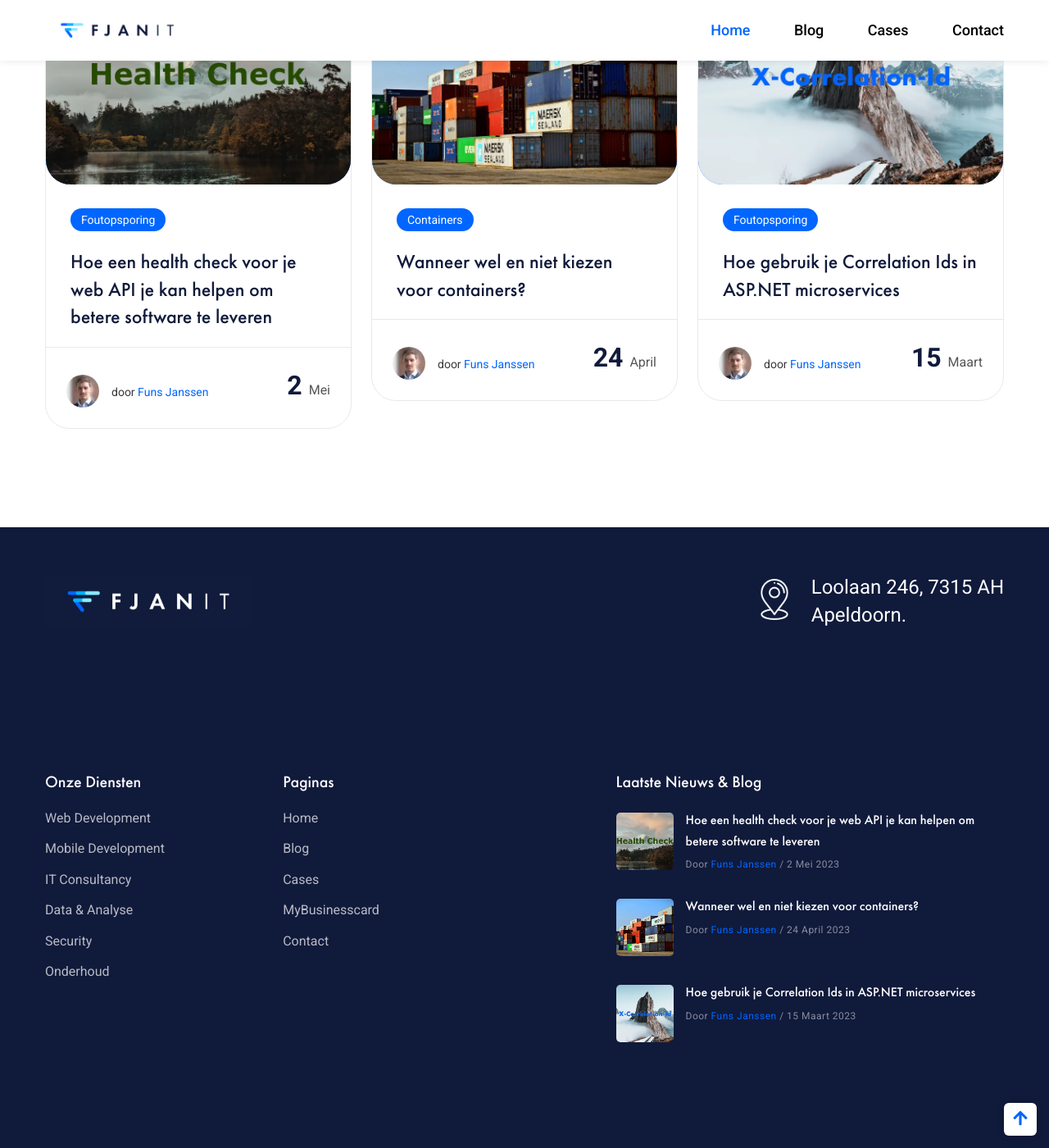
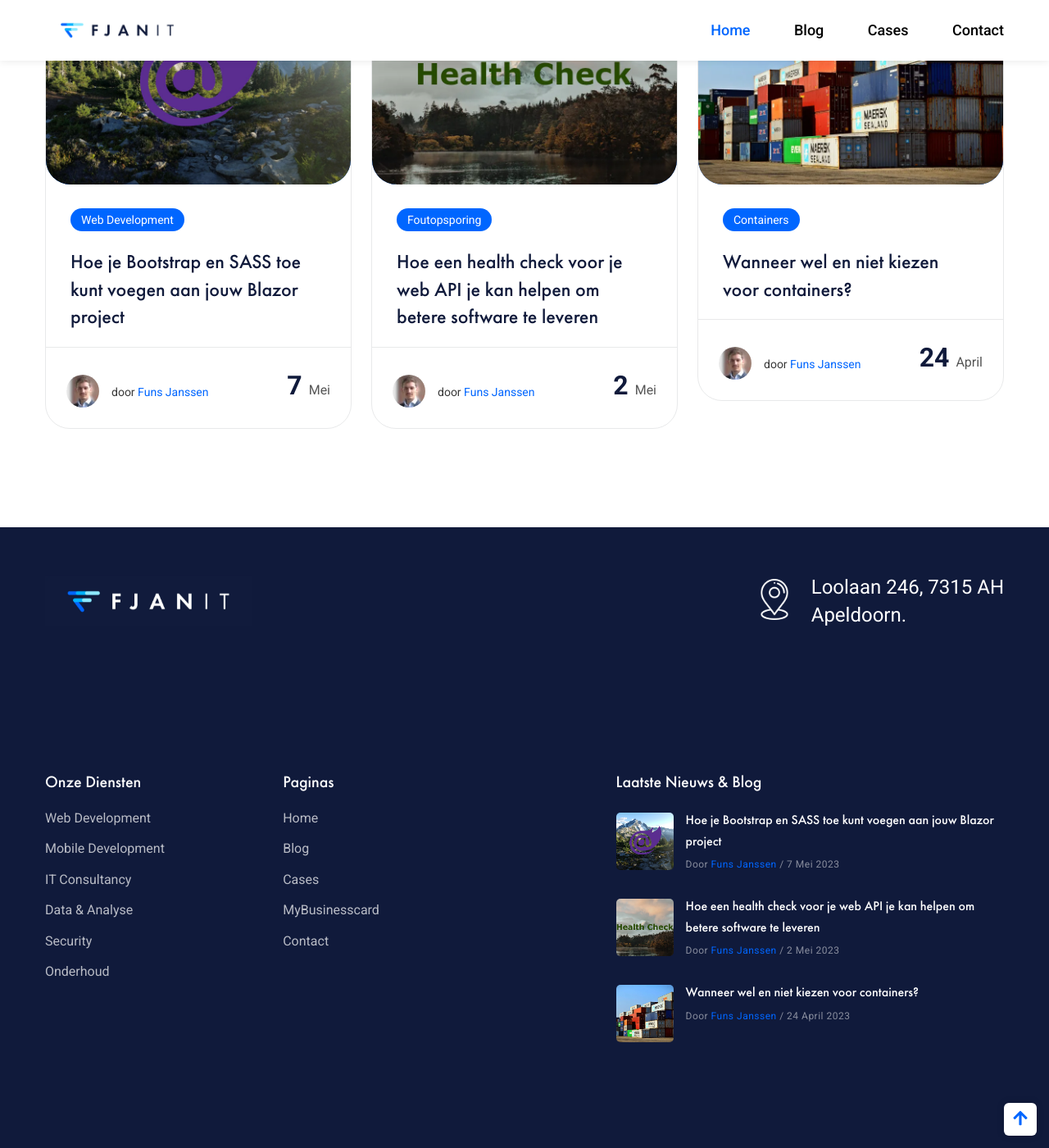
Before and after one commit to funselaar/funselaar.github.io, a Jekyll site: the page built from index.html, in a window 1280 px wide and 1400 px high, scrolled down 4717 px. Shown: the whole window at 82% size. Built offline with Jekyll 4.4.1, drawn with Linux system fonts in a browser that asks for light colours; some web fonts are replaced; some of the changed lines change nothing that is shown.

Commit message:
Adds blazor bootstrap blog post

```diff
--- a/_layouts/home.html
+++ b/_layouts/home.html
@@ -79,14 +79,7 @@
 								<div class="navbar-collapse collapse clearfix" id="navbarSupportedContent">
 									<ul class="navigation clearfix">
 										<li><a href="/">Home</a></li>
-										<li class="dropdown"><a href="#">Blog</a>
-											<ul>
-												<li><a href="/blog">Alle Posts</a></li>
-												{% for post in site.posts limit:2 %}
-												<li><a href="{{post.url}}">{{post.title}}, {{post.day}} {{post.month}}</a></li>
-												{% endfor %}
-											</ul>
-										</li>
+										<li><a href="/blog">Blog</a></li>
 										<li class="dropdown"><a href="#">Cases</a>
 											<ul>
 												<li><a href="/cases">Alle Cases</a></li>
--- /dev/null
+++ b/_posts/2023-05-07-blazor-bootstrap-sass.html
@@ -0,0 +1,128 @@
+---
+layout: post
+title: Blazor, Bootstrap en SASS
+full-title: "Hoe je Bootstrap en SASS toe kunt voegen aan jouw Blazor project"
+banner: /assets/images/gallery/blazor.jpg
+topic: Web Development
+day: 7
+month: Mei
+year: 2023
+author: Funs Janssen
+author-image: /assets/images/resource/author-1.webp
+tags: Blazor Bootstrap SASS
+---
+
+<h3 class="blog-title">Hoe je Bootstrap en SASS toe kunt voegen aan jouw Blazor project
+</h3>
+
+<p>
+    Bootstrap is een populair framework voor het maken van responsieve en mobielvriendelijke websites. Sass is een
+    uitbreiding van CSS die extra functies biedt, zoals variabelen, geneste regels, mixins en meer. Door Bootstrap en
+    Sass te gebruiken in je Blazor-applicatie, kun je de stijl en het uiterlijk van je componenten verbeteren en
+    aanpassen.
+</p>
+<p>
+    Om Bootstrap en Sass toe te voegen aan je Blazor-applicatie, moet je de volgende stappen volgen:
+</p>
+<ul class="check-list">
+    <li>Voeg bootstrap toe aan je project.
+    </li>
+    <li>Maak je eigen aangepaste stijl.</li>
+    <li>Configureer de Sass compiler.</li>
+</ul>
+<p>In deze blog zal ik je laten zien hoe je deze stappen kunt uitvoeren in een eenvoudige Blazor. Ik zal gebruik maken
+    van Visual Studio als editor. Ik zal ook laten zien hoe je Sass kunt gebruiken om de standaardstijlen van Bootstrap
+    aan te passen en om aangepaste stijlen toe te voegen aan je Blazor-componenten.
+</p>
+<h4>Bootstrap toevoegen</h4>
+<p>
+    Wanneer je een project hebt aangemaakt kun je een client-side library toevoegen. Rechter muisklik op je project in
+    Visual Studio. Vervolgens klik je op Add en dan Client-Side Library.
+</p>
+
+<div class="blog-image my-4">
+    <img src="/assets/images/gallery/bootstrap-install.png" />
+</div>
+
+<p>
+    Vervolgens zoek je naar bootstrap en kies je de gewenste versie. Kies vervolgens voor specifieke bestanden en vink
+    dan alleen de folders js en scss aan. Tot slot verander je de Target Location naar <i>Styles/bootstrap</i>. Klik dan op
+    install zodat de bestanden in je project worden geladen.
+</p>
+<h4>Een aangepaste stijl maken</h4>
+<p>
+    Maak een bestand genaamd <i>site.scss</i> aan in de nieuwe folder Styles. Kopieer vervolgens de inhoud van het bestand
+    <i>wwwroot/css/site.css</i> naar het nieuwe bestand in de Styles folder. Vervolgens maak je nog een bestand aan genaamd
+    <i>_variables.scss</i>. Hierin gaan we de bootstrap overrides plaatsen.
+</p>
+<p>
+    Voeg hiervoor de volgende regels toe aan dit nieuwe bestand. Zie de opmerkingen voor wat we precies veranderen aan
+    de stijl. Voor alle mogelijke opties kun je de Bootstrap documentatie raadplegen.
+</p>
+
+<pre class="line-numbers">
+<code class="language-css">
+@import 'bootstrap/scss/_functions';
+
+// We veranderen de primaire kleur naar oranje.
+$primary: #ff6a00;
+
+// We maken een nieuwe variabele aan voor onze accent kleur.
+$accent: #0066ff;
+
+// We veranderen de border radius van bootstrap knoppen.
+$btn-border-radius: 0px;
+
+@import 'bootstrap/scss/_variables';
+
+// Vervolgens voegen we de kleur toe aan de bootstrap map.
+$theme-colors: map-merge($theme-colors, ( "primary": $primary, "accent": $accent ));
+</code></pre>
+
+<p>Om deze aangepaste variabelen te gebruiken voegen we aan <i>site.scss</i> nog de volgende regels toe. We plaatsen deze
+    helemaal aan het begin van dit bestand.</p>
+
+<pre class="line-numbers">
+<code class="language-css">
+@import '_variables.scss';
+@import 'bootstrap/scss/bootstrap.scss';
+</code></pre>
+
+<h4>Sass Compiler Configureren</h4>
+
+<p>Wat we nu gaan doen is de SASS compiler configureren in Visual Studio. Hiervoor voegen we de volgende extensie toe:
+    <i>Web Compiler 2022+</i>. Nadat je deze hebt gedownload in het extensie venster zul je Visual Studio opnieuw moeten
+    opstarten.
+</p>
+<p>Wanneer de extensie geïnstalleerd is klik je met de rechtermuisknop op het bestand <i>Styles/site.scss</i>. Vervolgens kies
+    je Web Compiler en dan Compile File. Er is nu een <i>compilerconfig.json</i> bestand aangemaakt. Open deze en verander het
+    outputFile pad naar <i>wwwroot/css/site.css</i>. Dit zorgt ervoor dat de css file in je wwwroot komt te staan.</p>
+
+<p>
+    Naast een site.css genereert de web compiler ook een minified file. Deze kun je het beste gebruiken in je
+    applicatie. Open hiervoor <i>Pages/_Host.cshtml</i>. In deze file verwijder je de regel waarin bootstrap.min.css wordt
+    toegevoegd en verander je de regel met <i>css/site.css</i> naar <i>css/site.min.css</i>.
+</p>
+
+<p>
+    Tot slot is er nu nog 1 handige optie die je aan wilt zetten. Namelijk compile on build. Dit zorgt ervoor dat de
+    compiler altijd draait tijdens een build. Hiervoor klik je met de rechtermuisknop op <i>compilerconfig.json</i> en dan Web
+    Compiler en vervolgens Enable compile on build… Dit zorgt ervoor dat er een NuGet package aan je project wordt
+    toegevoegd.
+</p>
+
+<p>
+    Wanneer je nu de Blazor site start zul je zien dat de stijl van bootstrap componenten is gewijzigd. Zie als
+    voorbeeld de counter knop. De kleur is oranje en de hoeken zijn niet meer rond.
+</p>
+
+<div class="blog-image my-4">
+    <img src="/assets/images/gallery/bootstrap-result.png" />
+</div>
+
+<p>
+    Bedankt voor het lezen! Voor meer informatie kun je kijken op <a
+        href="https://getbootstrap.com">getbootstrap.com</a>
+</p>
+
+https://www.pexels.com/photo/green-forest-near-mountain-range-under-clear-sky-361104/
```
Also changed, not shown: assets/images/gallery/blazor.jpg (added), assets/images/gallery/bootstrap-install.png (added), assets/images/gallery/bootstrap-result.png (added).
